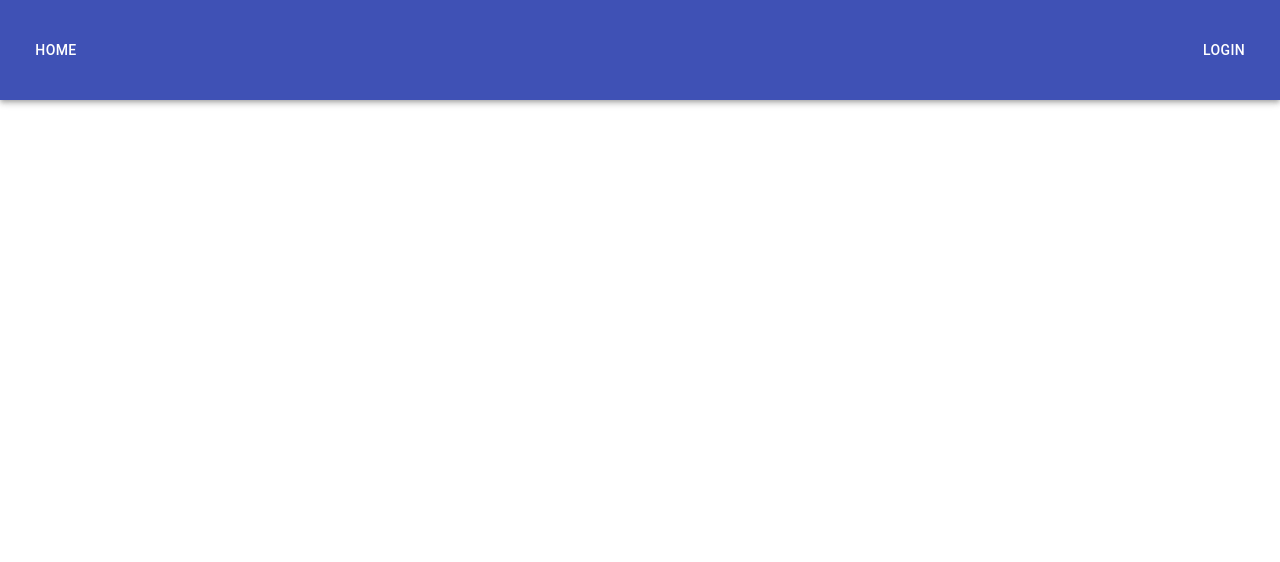
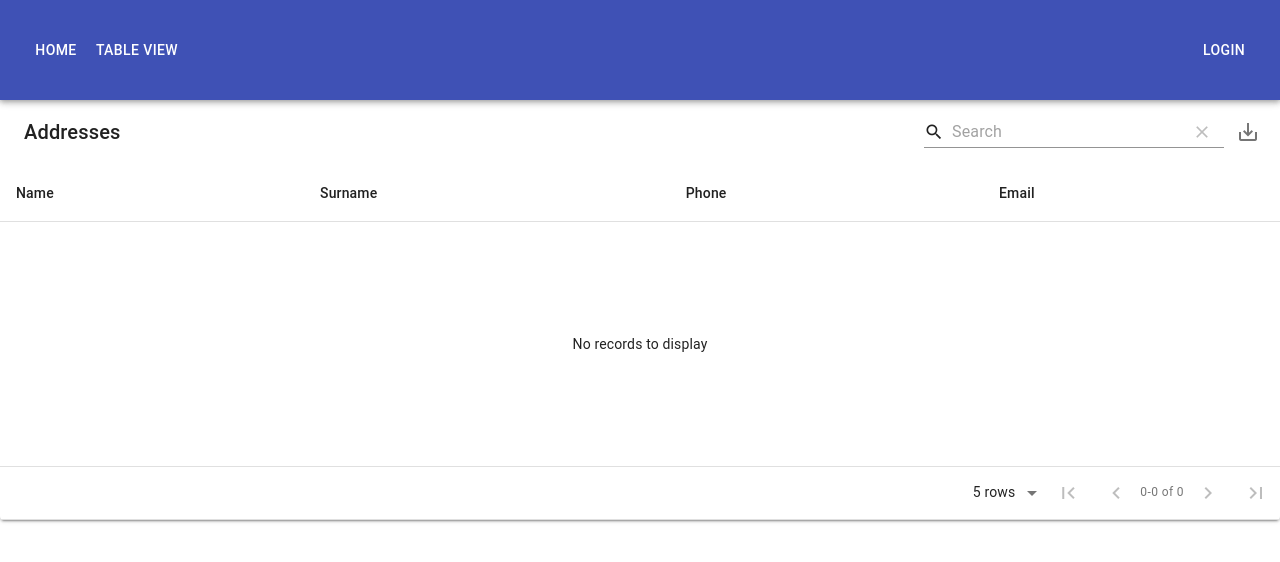
Before and after one commit to Cola-pop/addressbook-frontend, a React (Create React App) app: page /table-view in a window 1280 px wide. Before the commit this address had no page. Shown: the top 562 px of the page. Built offline with nearby package versions, Linux system fonts and the light colour scheme.

Commit message:
feat: table view page

```diff
--- a/package.json
+++ b/package.json
@@ -5,8 +5,8 @@
   "dependencies": {
     "@emotion/react": "^11.10.5",
     "@emotion/styled": "^11.10.5",
-    "@material-ui/core": "^4.11.2",
-    "@material-ui/icons": "^4.11.2",
+    "@material-ui/core": "^4.12.4",
+    "@material-ui/icons": "^4.11.3",
     "@mui/icons-material": "^5.11.0",
     "@mui/material": "^5.11.7",
     "@testing-library/jest-dom": "^5.16.5",
@@ -14,6 +14,7 @@
     "@testing-library/user-event": "^13.5.0",
     "axios": "^0.21.4",
     "bootstrap": "^4.5.0",
+    "material-table": "^1.69.3",
     "node-sass": "^4.14.1",
     "react": "^18.2.0",
     "react-dom": "^18.2.0",
--- a/public/index.html
+++ b/public/index.html
@@ -25,6 +25,10 @@
       Learn how to configure a non-root public URL by running `npm run build`.
     -->
     <title>Address Book</title>
+    <link
+      rel="stylesheet"
+      href="https://fonts.googleapis.com/icon?family=Material+Icons"
+    />
   </head>
   <body>
     <noscript>You need to enable JavaScript to run this app.</noscript>
--- a/src/App.js
+++ b/src/App.js
@@ -4,6 +4,7 @@ import './App.css';
 
 import Home from './pages/Home/Home';
 import Layout from './hoc/Layout/Layout';
+import TableView from './pages/TableView/TableView';
 
 const App = (props) => {
   return (
@@ -13,6 +14,7 @@ const App = (props) => {
           <Routes>
             <Route path='/' element={<Home />} />
             <Route path='/home' element={<Home />} />
+            <Route path='/table-view' element={<TableView />} />
           </Routes>
         </Layout>
       </Router>
--- a/src/components/NavigationBar/NavigationBar.js
+++ b/src/components/NavigationBar/NavigationBar.js
@@ -8,6 +8,10 @@ const NavigationBar = (props) => {
     {
       label: 'Home',
       href: '/home',
+    },
+    {
+      label: 'Table View',
+      href: '/table-view',
     },
   ];
 
--- /dev/null
+++ b/src/pages/TableView/TableView.js
@@ -0,0 +1,40 @@
+import React, { useState } from 'react';
+import Grid from '@material-ui/core/Grid';
+import MaterialTable from 'material-table';
+
+const TableView = (props) => {
+  const [columns, setColumns] = useState([
+    { title: 'Name', field: 'name' },
+    { title: 'Surname', field: 'surname' },
+    { title: 'Phone', field: 'phone' },
+    { title: 'Email', field: 'email' },
+  ]);
+
+  const [data, setData] = useState([]);
+
+  return (
+    <Grid container spacing={2}>
+      <Grid item xs={12}>
+        <MaterialTable
+          title='Addresses'
+          columns={columns}
+          data={data}
+          options={{
+            exportButton: true,
+            exportAllData: true,
+          }}
+          cellEditable={{
+            onCellEditApproved: (newValue, oldValue, rowData, columnDef) => {
+              return new Promise((resolve, reject) => {
+                console.log('newValue: ' + newValue);
+                setTimeout(resolve, 1000);
+              });
+            },
+          }}
+        />
+      </Grid>
+    </Grid>
+  );
+};
+
+export default TableView;
```
Also changed, not shown: src/pages/TableView/TableView.scss (added), 1 other file (tests, documents, lock files or other folders).
